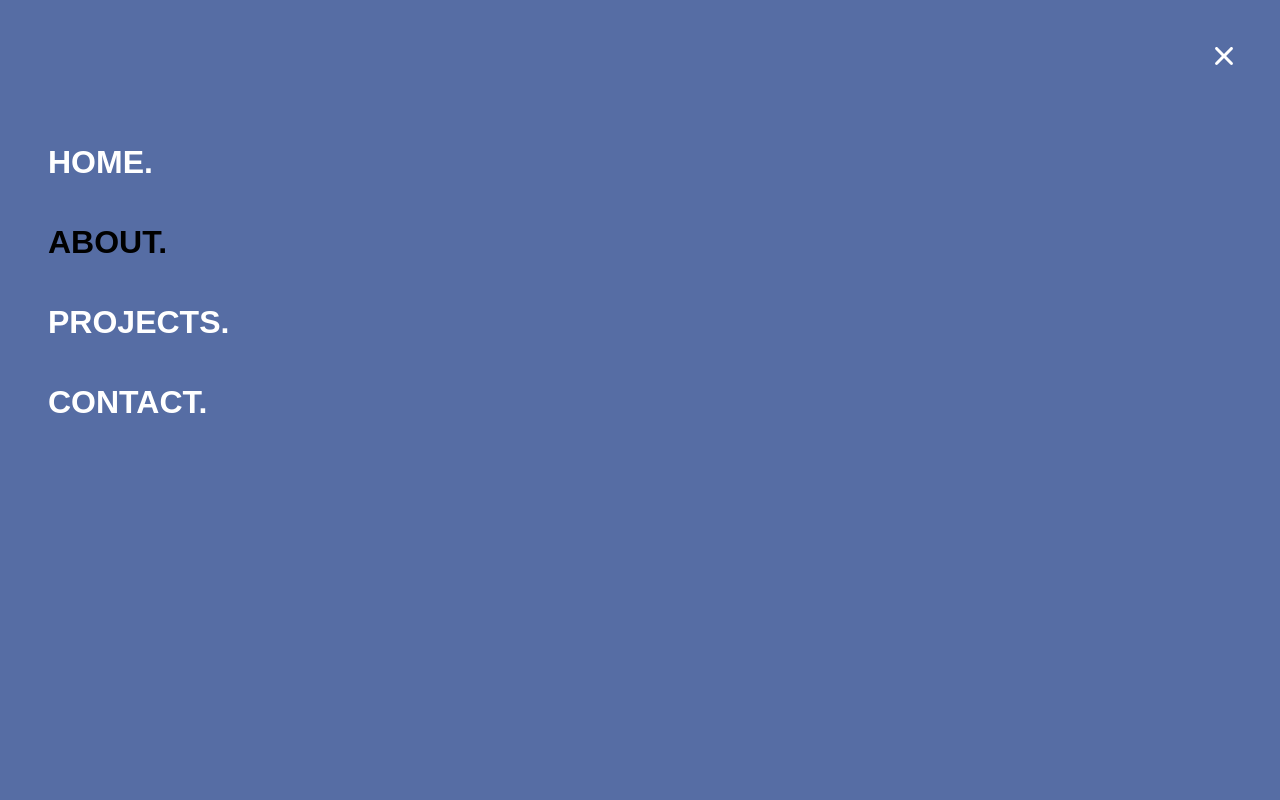
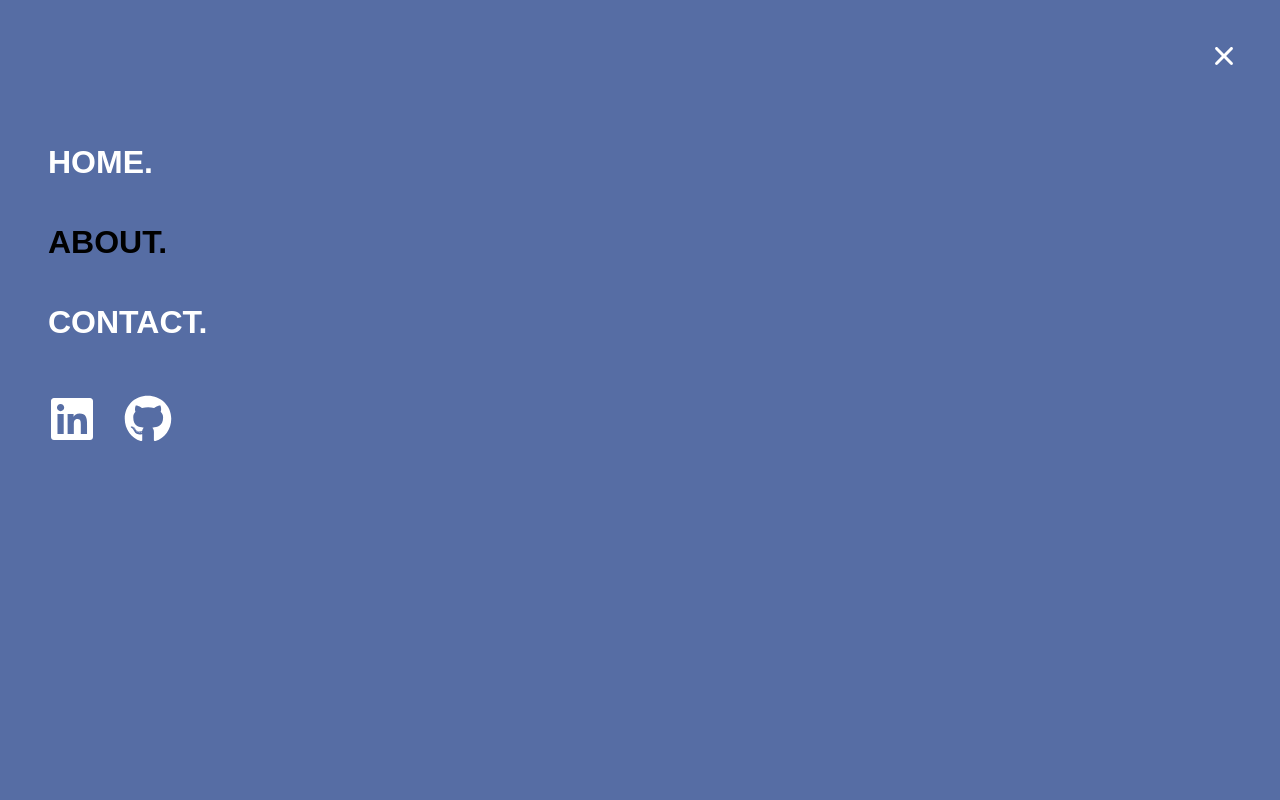
Before and after one commit to davekempsell/davedotcom, a React (Create React App) app: page /about in a window 1280 px wide. Both pictures are taken after a click on the button 1224 px from the left and 61 px from the top of the page. Shown: the top 800 px of the page. Built offline with nearby package versions, Linux system fonts and the light colour scheme; the HTML template or start-up script is replaced by a standard one.

Commit message:
socials added to menu

```diff
--- a/src/App.css
+++ b/src/App.css
@@ -593,6 +593,7 @@ h1,h2,h3, h4, h5, h6, a, p, span, li {
   display: flex;
   justify-content: space-between;
   padding: 1rem;
+  z-index: 1;
 }
 
 .new-navigation-container > a {
@@ -639,6 +640,18 @@ h1,h2,h3, h4, h5, h6, a, p, span, li {
   padding-left: 3rem;
 }
 
+#pop-up-socials-wrapper {
+  display: flex;
+  padding: 2rem 3rem;
+  width: 220px;
+  justify-content: space-between;
+}
+
+#pop-up-socials-wrapper > a {
+  color: white;
+  font-size: 48px;
+}
+
 #nav-button {
   all: unset;
 }
@@ -666,6 +679,7 @@ h1,h2,h3, h4, h5, h6, a, p, span, li {
   flex-direction: column;
   align-items: center;
   justify-content: space-between;
+  position: relative;
 }
 
 .full-page-header-container > h1 {
@@ -875,6 +889,10 @@ h1,h2,h3, h4, h5, h6, a, p, span, li {
     flex-direction: row;
   }
 
+  #socials-wrapper {
+    transform: translateX(-10%)
+  }
+
   .nav-container {
     flex-direction: column;
     justify-content: flex-start;
--- a/src/components/HomePageHeader.js
+++ b/src/components/HomePageHeader.js
@@ -1,4 +1,5 @@
 import { HiArrowNarrowDown } from 'react-icons/hi'
+import { FaGithub, FaLinkedin } from 'react-icons/fa'
 import NewNavBar from './NewNavBar'
 
 export default function HomePageHeader() {
@@ -10,7 +11,6 @@ export default function HomePageHeader() {
         <h3>Dave Kempsell</h3>
         <h1>Full-Stack Developer.</h1>
       </div>
-
       <HiArrowNarrowDown id="down-arrow" />
     </div>
   )
--- a/src/components/NewNavBar.js
+++ b/src/components/NewNavBar.js
@@ -2,6 +2,7 @@ import { Link, NavLink } from 'react-router-dom'
 import { useState } from 'react'
 import { AiFillHome, AiOutlineMenu } from 'react-icons/ai'
 import { IoIosClose } from 'react-icons/io'
+import { FaGithub, FaLinkedin } from 'react-icons/fa'
 
 export default function NewNavBar() {
   const [popUpState, setPopUpState] = useState(false)
@@ -30,9 +31,17 @@ export default function NewNavBar() {
         <div className='nav-links-container'>
           {navLink('/', 'HOME')}
           {navLink('/about', 'ABOUT')}
-          {navLink('/projects', 'PROJECTS')}
+          {/* {navLink('/projects', 'PROJECTS')} */}
           {navLink('/contact', 'CONTACT')}
         </div>
+        <div id="pop-up-socials-wrapper">
+        <a href='https://www.linkedin.com/in/dave-kempsell/' target="_blank" rel="noreferrer">
+          <FaLinkedin />
+        </a>
+        <a href='https://github.com/davekempsell' target="_blank" rel="noreferrer">
+          <FaGithub />
+        </a>
+      </div>
       </div>
     )
     } else {
```
